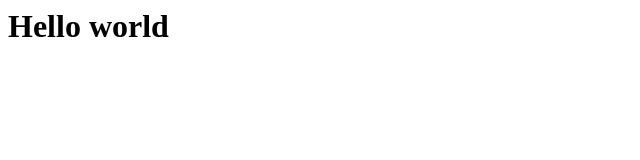
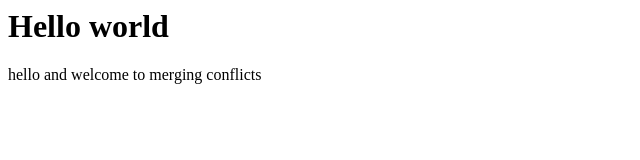
Before and after one commit to Githero-1/merging, a plain HTML site: page index.html in a window 1280 px wide. Shown: the whole page, without its empty margins (0-640 px from the left). Drawn offline with Linux system fonts and the light colour scheme.

Commit message:
added a paragraph

```diff
--- a/index.html
+++ b/index.html
@@ -1 +1,2 @@
 <h1> Hello world </h1>
+<p> hello and welcome to merging conflicts<p>
```
